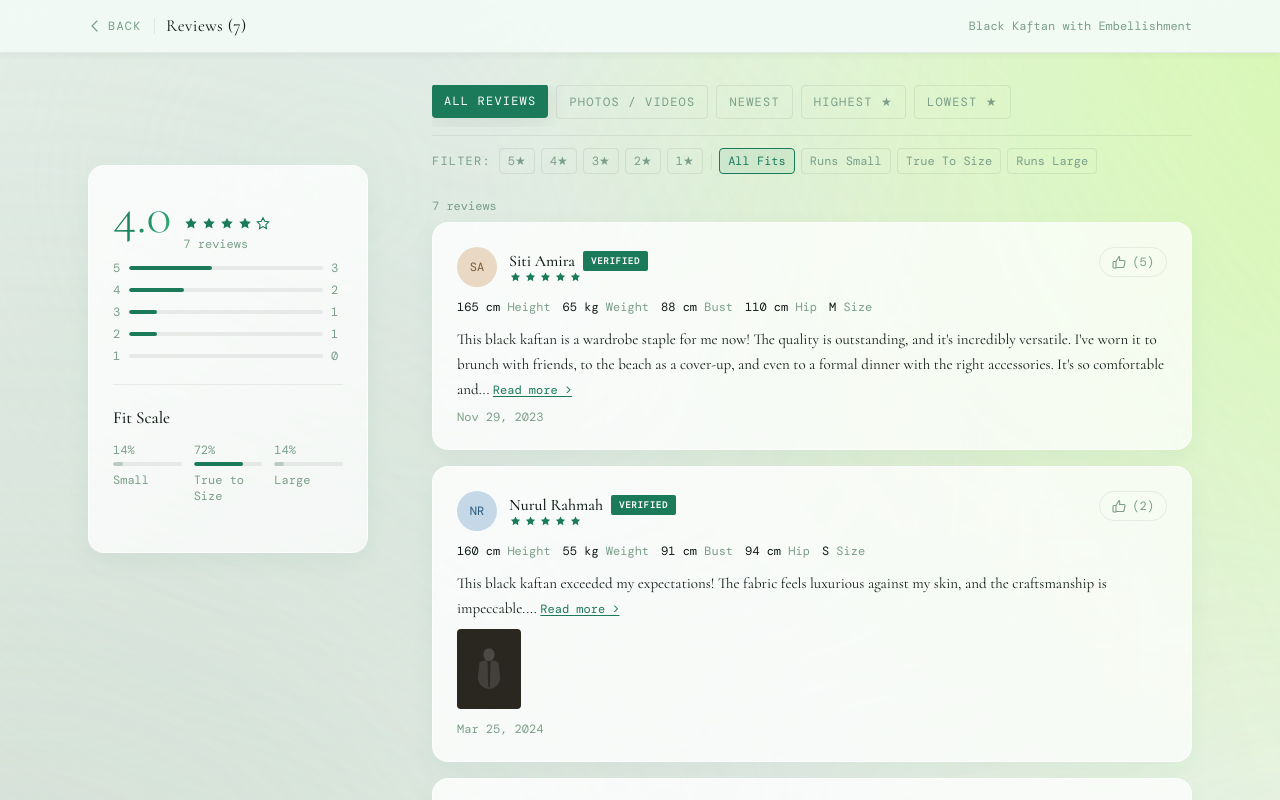
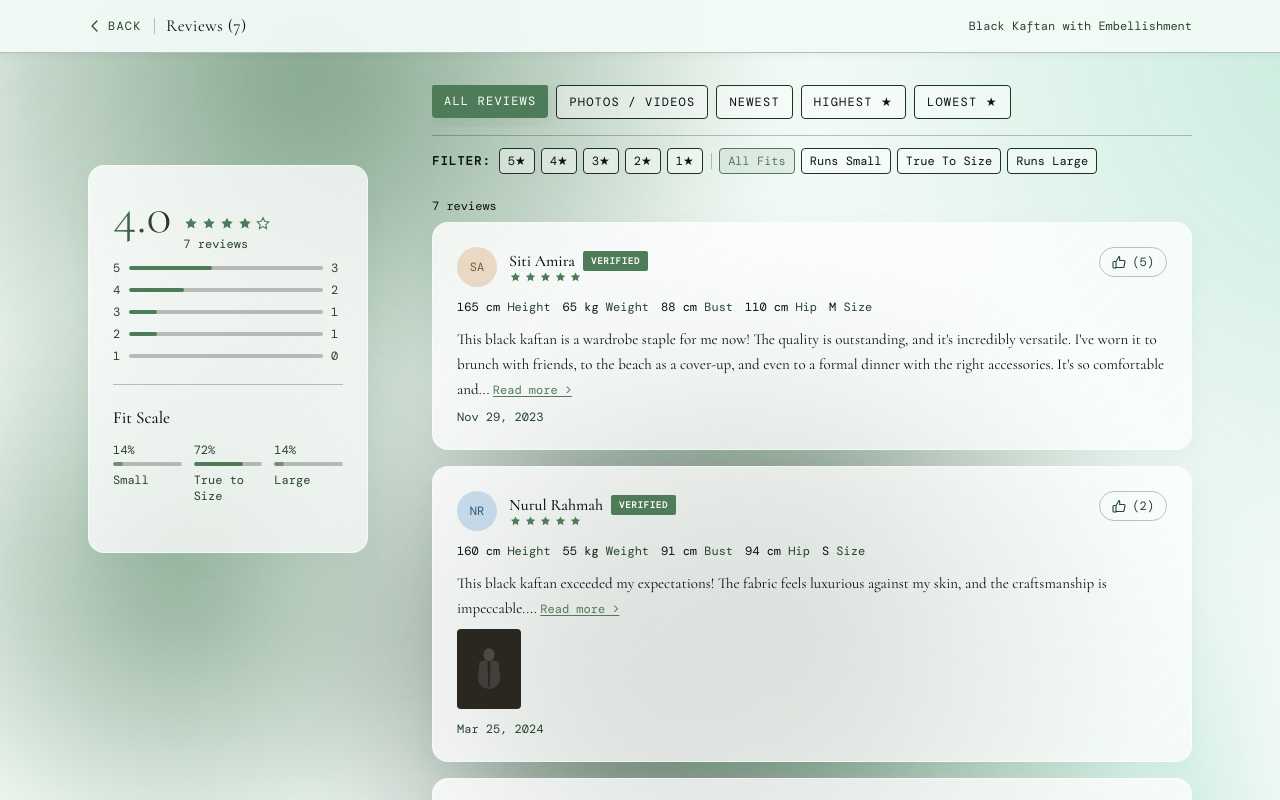
Before and after one commit to vincentsim01/WeRent-frontend, a Next.js app: page /reviews in a window 1280 px wide. Shown: the top 800 px of the page. Built offline with nearby package versions, Linux system fonts and the light colour scheme; a web font is replaced by a local one.

Commit message:
update color dark green and animation background

```diff
--- a/app/globals.css
+++ b/app/globals.css
@@ -5,35 +5,44 @@
 @tailwind utilities;
 
 :root {
+  --werent-green-1: #1D3222;
+  --werent-green-2: #4E7C58;
+  --werent-green-3: #43654A;
+
+  --werent-font-1: 1.875rem;
+  --werent-font-2: 1.5rem;
+  --werent-font-3: 1.25rem;
+  --werent-font-4: 1rem;
+
   --font-cormorant: 'Cormorant Garamond', serif;
   --font-montserrat: 'Montserrat', sans-serif;
   --font-dm-mono: 'DM Mono', monospace;
 
-  /* Light Luxury Palette */
+  /* Legacy base colors to prevent breaking existing styles */
   --cream: #f2faf6;
   --ivory: #e8f5ee;
   --linen: #dceee4;
   --blush: #e2f0ea;
   --white: #ffffff;
 
-  /* Jade System — replacing Gold */
-  --gold: #1B7A5A;
-  --gold-bright: #28A070;
-  --gold-light: #5CC49A;
+  /* Map old gold variables to new werent-green variables where necessary */
+  --gold: var(--werent-green-2);
+  --gold-bright: var(--werent-green-1);
+  --gold-light: var(--werent-green-3);
   --gold-pale: #C0E8D8;
-  --gold-subtle: rgba(27, 122, 90, 0.08);
-  --gold-border: rgba(27, 122, 90, 0.25);
+  --gold-subtle: rgba(78, 124, 88, 0.1);
+  --gold-border: rgba(29, 50, 34, 0.25);
 
   /* Text */
-  --text-primary: #101a16;
-  --text-secondary: #3a5a4a;
-  --text-muted: #7a9e8a;
-  --text-light: #a8c2b8;
+  --text-primary: #0A120E;
+  --text-secondary: #1D3222;
+  --text-muted: #264330;
+  --text-light: #4E7C58;
 
   /* Borders */
-  --border-strong: rgba(16, 26, 22, 0.12);
-  --border-soft: rgba(16, 26, 22, 0.07);
-  --border-gold: rgba(27, 122, 90, 0.22);
+  --border-strong: rgba(10, 18, 14, 0.4);
+  --border-soft: rgba(10, 18, 14, 0.25);
+  --border-gold: rgba(29, 50, 34, 0.45);
 
   /* Surfaces */
   --surface-white: #ffffff;
@@ -76,29 +85,33 @@ body {
   overflow-x: hidden;
 }
 
-/* ─── The Unstoppable Animated Background ─── */
+/* ─── Modern Animated Mesh Background ─── */
 body::before,
 body::after {
   content: "";
   position: fixed;
-  inset: -50%;
+  inset: -15%;
   z-index: -1;
   pointer-events: none;
 }
 
 body::before {
-  background: radial-gradient(circle at 30% 30%, rgba(203, 221, 209, 0.37) 0%, transparent 50%),
-    radial-gradient(circle at 70% 70%, rgba(210, 214, 213, 0.246) 0%, transparent 50%);
-  animation: ambientDrift 10s infinite ease-in-out;
-  filter: blur(50px);
+  background:
+    radial-gradient(circle at 20% 30%, rgba(78, 124, 88, 0.7) 0%, transparent 28%),
+    radial-gradient(circle at 80% 20%, rgba(192, 232, 216, 0.9) 0%, transparent 33%),
+    radial-gradient(circle at 40% 80%, rgba(29, 50, 34, 0.6) 0%, transparent 25%);
+  animation: meshDrift 14s ease-in-out infinite alternate;
+  filter: blur(40px);
 }
 
 body::after {
-  background: radial-gradient(circle at 70% 20%, rgba(157, 255, 0, 0.5) 0%, transparent 40%),
-    radial-gradient(circle at 20% 80%, rgba(150, 169, 148, 0.5) 0%, transparent 50%);
-  animation: ambientDrift 15s infinite ease-in-out reverse;
-  filter: blur(40px);
-  opacity: 0.6;
+  background:
+    radial-gradient(circle at 70% 60%, rgba(67, 101, 74, 0.7) 0%, transparent 32%),
+    radial-gradient(circle at 30% 50%, rgba(78, 124, 88, 0.6) 0%, transparent 26%),
+    radial-gradient(circle at 90% 90%, rgba(192, 232, 216, 0.7) 0%, transparent 28%);
+  animation: meshDrift 19s ease-in-out infinite alternate-reverse;
+  filter: blur(35px);
+  opacity: 1;
 }
 
 .bg-texture-grain {
@@ -158,15 +171,16 @@ body::after {
   }
 }
 
-@keyframes ambientDrift {
+@keyframes meshDrift {
   0% {
     transform: translate(0, 0) scale(1) rotate(0deg);
   }
-
-  50% {
-    transform: translate(10%, 10%) scale(1.1) rotate(2deg);
+  33% {
+    transform: translate(15%, -10%) scale(1.1) rotate(5deg);
   }
-
+  66% {
+    transform: translate(-10%, 15%) scale(0.9) rotate(-5deg);
+  }
   100% {
     transform: translate(0, 0) scale(1) rotate(0deg);
   }
--- a/app/reviews/page.tsx
+++ b/app/reviews/page.tsx
@@ -243,9 +243,9 @@ function FilterTab({
       onClick={onClick}
       className="px-3 py-2 text-xs font-mono tracking-widest uppercase rounded transition-all duration-200 whitespace-nowrap hover:bg-[var(--gold-subtle)] hover:text-[var(--gold)] hover:shadow-md"
       style={{
-        background: active ? "var(--gold)" : "transparent",
-        color: active ? "#fff" : "var(--warm-gray)",
-        border: active ? "none" : "0.5px solid var(--border)",
+        background: active ? "var(--gold)" : "rgba(255, 255, 255, 0.4)",
+        color: active ? "#fff" : "var(--ink)",
+        border: active ? "none" : "0.5px solid var(--text-secondary)",
         fontWeight: active ? 500 : 400,
         boxShadow: active ? "var(--shadow-md)" : "none",
         transform: active ? "translateY(-1px)" : "none",
@@ -399,7 +399,7 @@ export default function ReviewsPage() {
 
             {/* Secondary filters row */}
             <div className="flex flex-wrap items-center gap-2 mb-6 pt-3" style={{ borderTop: "0.5px solid var(--border)" }}>
-              <span className="text-xs font-mono tracking-widest uppercase" style={{ color: "var(--warm-gray)" }}>
+              <span className="text-xs font-mono tracking-widest uppercase font-semibold" style={{ color: "var(--ink)" }}>
                 Filter:
               </span>
 
@@ -411,9 +411,9 @@ export default function ReviewsPage() {
                     onClick={() => setRatingFilter(ratingFilter === n ? null : n)}
                     className="flex items-center gap-1 px-2 py-1 rounded text-xs font-mono transition-all duration-200 hover:bg-[var(--gold-subtle)]"
                     style={{
-                      border: ratingFilter === n ? "0.5px solid var(--gold)" : "0.5px solid var(--border)",
-                      background: ratingFilter === n ? "var(--gold-subtle)" : "transparent",
-                      color: ratingFilter === n ? "var(--gold)" : "var(--warm-gray)",
+                      border: ratingFilter === n ? "0.5px solid var(--gold)" : "0.5px solid var(--text-secondary)",
+                      background: ratingFilter === n ? "var(--gold-subtle)" : "rgba(255, 255, 255, 0.4)",
+                      color: ratingFilter === n ? "var(--gold)" : "var(--ink)",
                     }}
                   >
                     {n}★
@@ -431,9 +431,9 @@ export default function ReviewsPage() {
                     onClick={() => setFitFilter(f)}
                     className="px-2 py-1 rounded text-xs font-mono capitalize transition-all duration-200 hover:bg-[var(--gold-subtle)]"
                     style={{
-                      border: fitFilter === f ? "0.5px solid var(--gold)" : "0.5px solid var(--border)",
-                      background: fitFilter === f ? "var(--gold-subtle)" : "transparent",
-                      color: fitFilter === f ? "var(--gold)" : "var(--warm-gray)",
+                      border: fitFilter === f ? "0.5px solid var(--gold)" : "0.5px solid var(--text-secondary)",
+                      background: fitFilter === f ? "var(--gold-subtle)" : "rgba(255, 255, 255, 0.4)",
+                      color: fitFilter === f ? "var(--gold)" : "var(--ink)",
                     }}
                   >
                     {f === "all" ? "All Fits" : f === "true" ? "True to Size" : f === "small" ? "Runs Small" : "Runs Large"}
@@ -454,7 +454,7 @@ export default function ReviewsPage() {
             </div>
 
             {/* Results count */}
-            <p className="text-xs font-mono mb-2" style={{ color: "var(--warm-gray)" }}>
+            <p className="text-xs font-mono mb-2 font-medium" style={{ color: "var(--ink)" }}>
               {filtered.length} {filtered.length === 1 ? "review" : "reviews"}
               {(ratingFilter !== null || fitFilter !== "all" || tab !== "all") && " matching filters"}
             </p>
--- a/tailwind.config.ts
+++ b/tailwind.config.ts
@@ -9,11 +9,17 @@ const config: Config = {
   theme: {
     extend: {
       colors: {
-        gold: {
-          DEFAULT: "#1B7A5A",
-          light: "#5CC49A",
-          dark: "#15644A",
+        "werent-green": {
+          1: "var(--werent-green-1)",
+          2: "var(--werent-green-2)",
+          3: "var(--werent-green-3)",
         },
+      },
+      fontSize: {
+        "werent-1": "var(--werent-font-1)",
+        "werent-2": "var(--werent-font-2)",
+        "werent-3": "var(--werent-font-3)",
+        "werent-4": "var(--werent-font-4)",
       },
       fontFamily: {
         sans: ["var(--font-cormorant)", "serif"],
```
